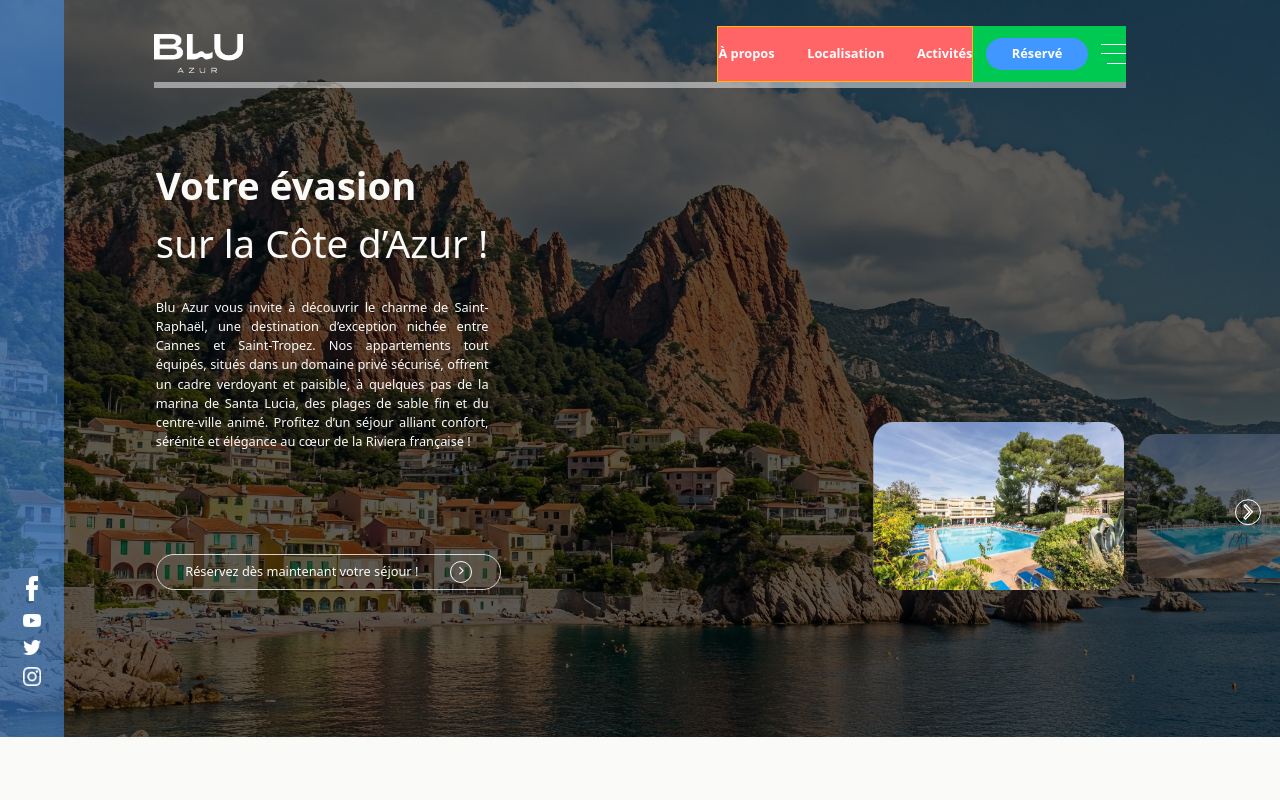
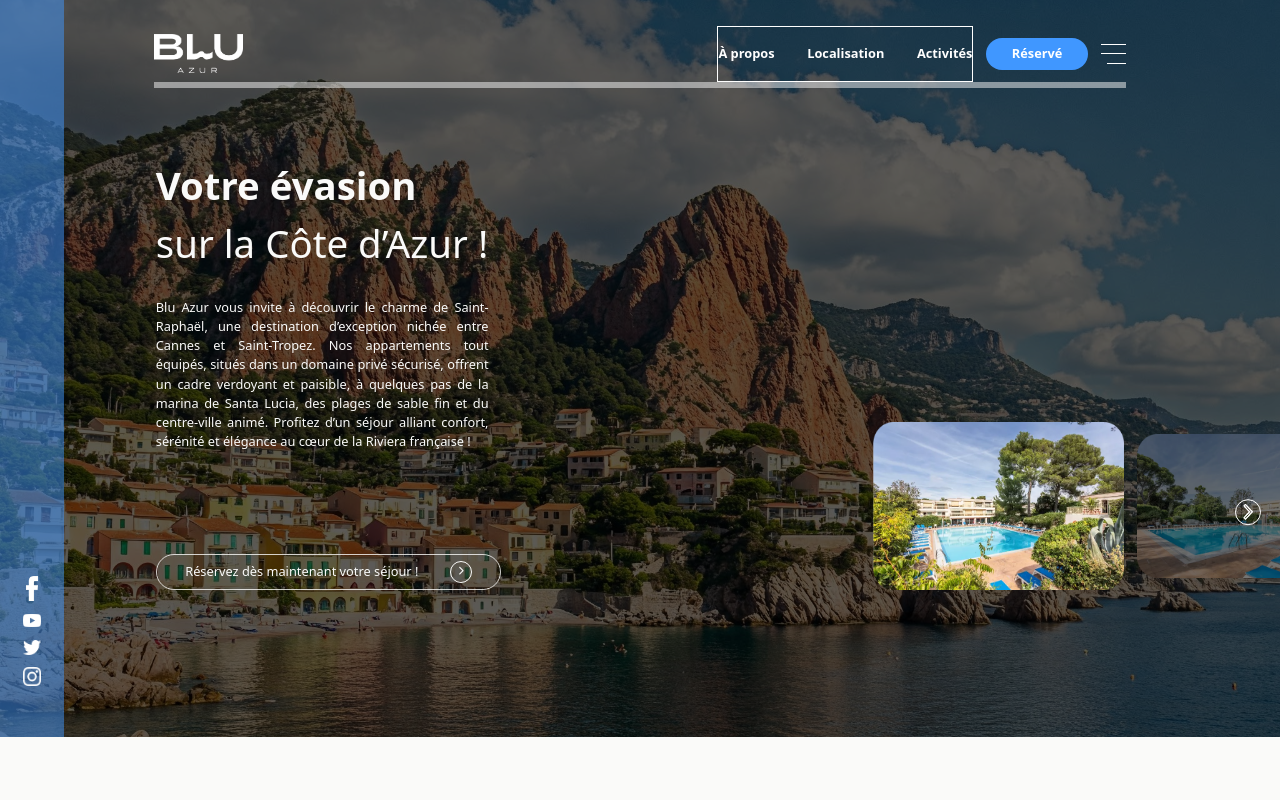
Before and after one commit to Harintsoa7/Blue-Azur, a React (Vite) app: page / in a window 1280 px wide. Shown: the top 800 px of the page. Built offline with nearby package versions, Linux system fonts and the light colour scheme; a web font is replaced by a local one.

Commit message:
Suppression de bg-color

```diff
--- a/src/Components/Navbar.jsx
+++ b/src/Components/Navbar.jsx
@@ -7,11 +7,11 @@ export default function Navbar() {
       <div className="logo ">
         <img src={logo} className="w-[7vw] h-auto" alt="logo" />
       </div>
-      <div className=" text-[1vw] flex items-center justify-between gap-[1vw] h-full bg-green-500   ">
-        <nav className=" flex items-center bg-red-400 border-1 border-amber-400  text-[#FFFFFF] font-bold  h-full relative w-[20vw] ">
+      <div className=" text-[1vw] flex items-center justify-between gap-[1vw] h-full   ">
+        <nav className=" flex items-center  border-1  text-[#FFFFFF] font-bold  h-full relative w-[20vw] ">
           <ul className="flex w-full justify-between gap-[1vw]    ">
             <li className="   ">
-              <a href="#apropos" className=" border-red-400 h-full ">
+              <a href="#apropos" className=" h-full ">
                 À propos
               </a>
             </li>
```
